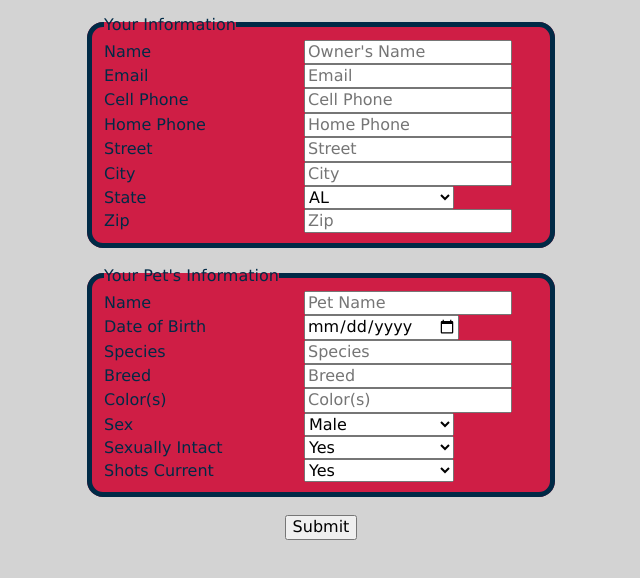
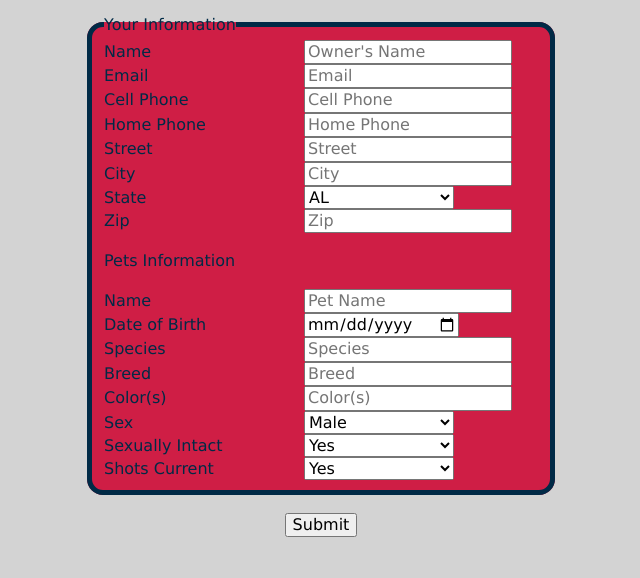
Before and after one commit to swic-cis-177/mt-project-nicholasbraddock, a website: page index.html in a window 1280 px wide. Shown: the part 80-658 px from the top of the page, without its empty margins (319-959 px from the left). Drawn offline with nearby package versions, Linux system fonts and the light colour scheme.

Commit message:
Edit some design issues

```diff
--- a/index.html
+++ b/index.html
@@ -104,10 +104,9 @@
           <div>
             <label for="zip">Zip</label><input type="text" id="zip" placeholder="Zip">
           </div>
-      </fieldset>
       <br>
-      <fieldset>
-        <legend>Your Pet's Information </legend>
+      <legend>Pets Information</legend>
+      <br>
         <!--Pet Name-->
         <div>
           <label for="petName">Name</label><input type="text" id="petName" placeholder="Pet Name">
```
